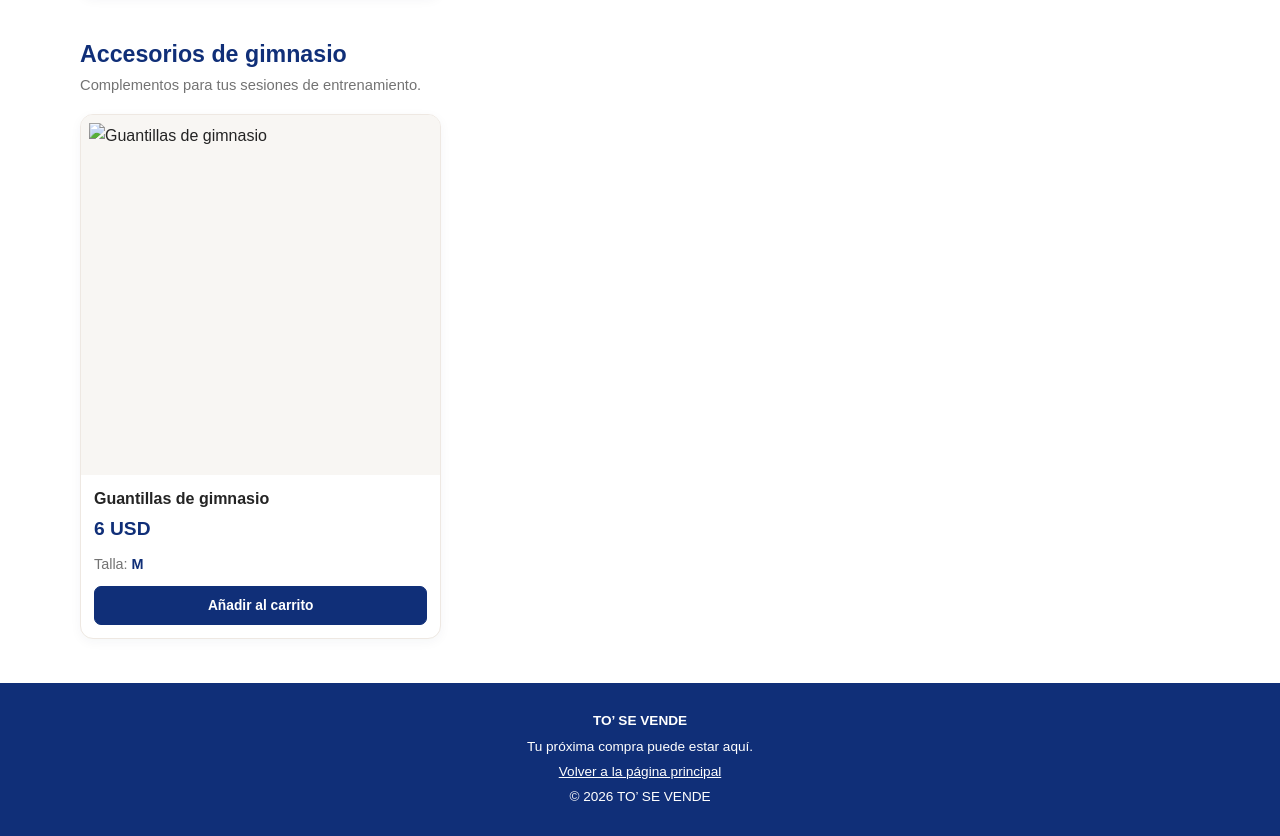
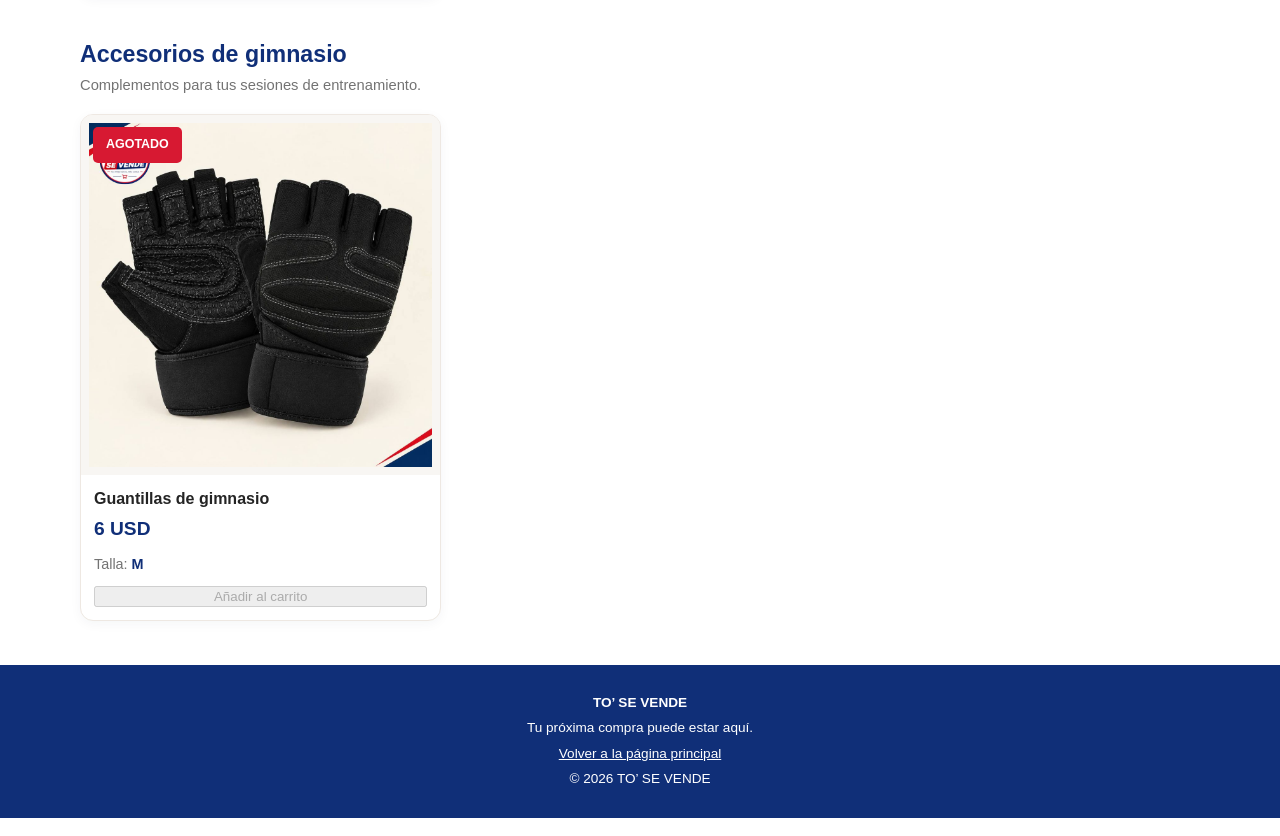
Before and after one commit to tosevende/ventas, a plain HTML site: page categorias/gimnasio.html in a window 1280 px wide. Shown: the part 1451-2287 px from the top of the page. Drawn offline with Linux system fonts and the light colour scheme.

Commit message:
Update gimnasio.html

```diff
--- a/categorias/gimnasio.html
+++ b/categorias/gimnasio.html
@@ -176,10 +176,13 @@
 
                     <!-- GUANTILLAS -->
                     <article class="gym-product">
-                        <img class="gym-product-image"
-                             src="../img/guantilas.jpg"
-                             alt="Guantillas de gimnasio"
-                             loading="lazy">
+                        <div class="sold-out-image-wrapper">
+                            <img class="gym-product-image"
+                                 src="../img/guantillas.jpg"
+                                 alt="Guantillas de gimnasio"
+                                 loading="lazy">
+                            <span class="sold-out-badge">AGOTADO</span>
+                        </div>
 
                         <div class="gym-product-info">
                             <h3>Guantillas de gimnasio</h3>
@@ -192,7 +195,7 @@
 
                             <button
                                 type="button"
-                                class="boton-detalles whatsapp-disabled"
+                                class="detail-whatsapp whatsapp-disabled"
                                 data-add-to-cart
                                 data-available="false"
                                 disabled>
```
